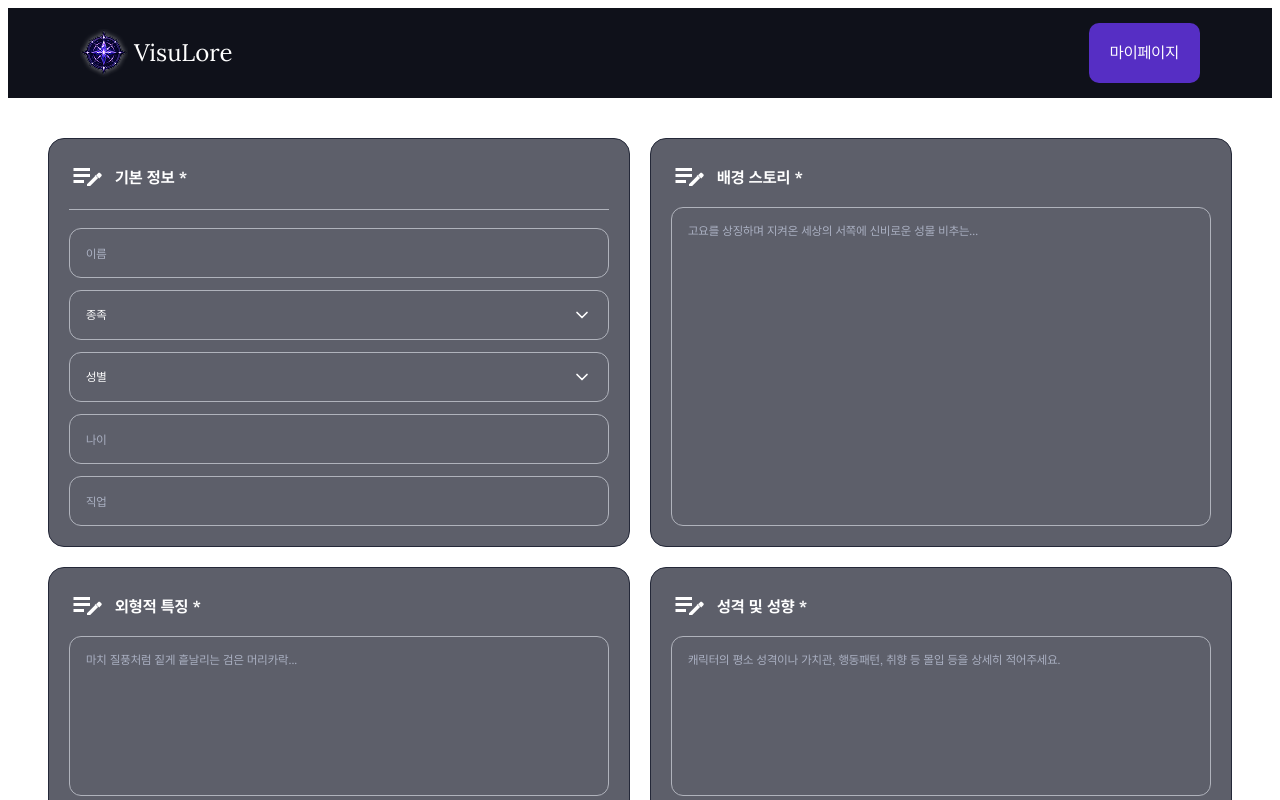
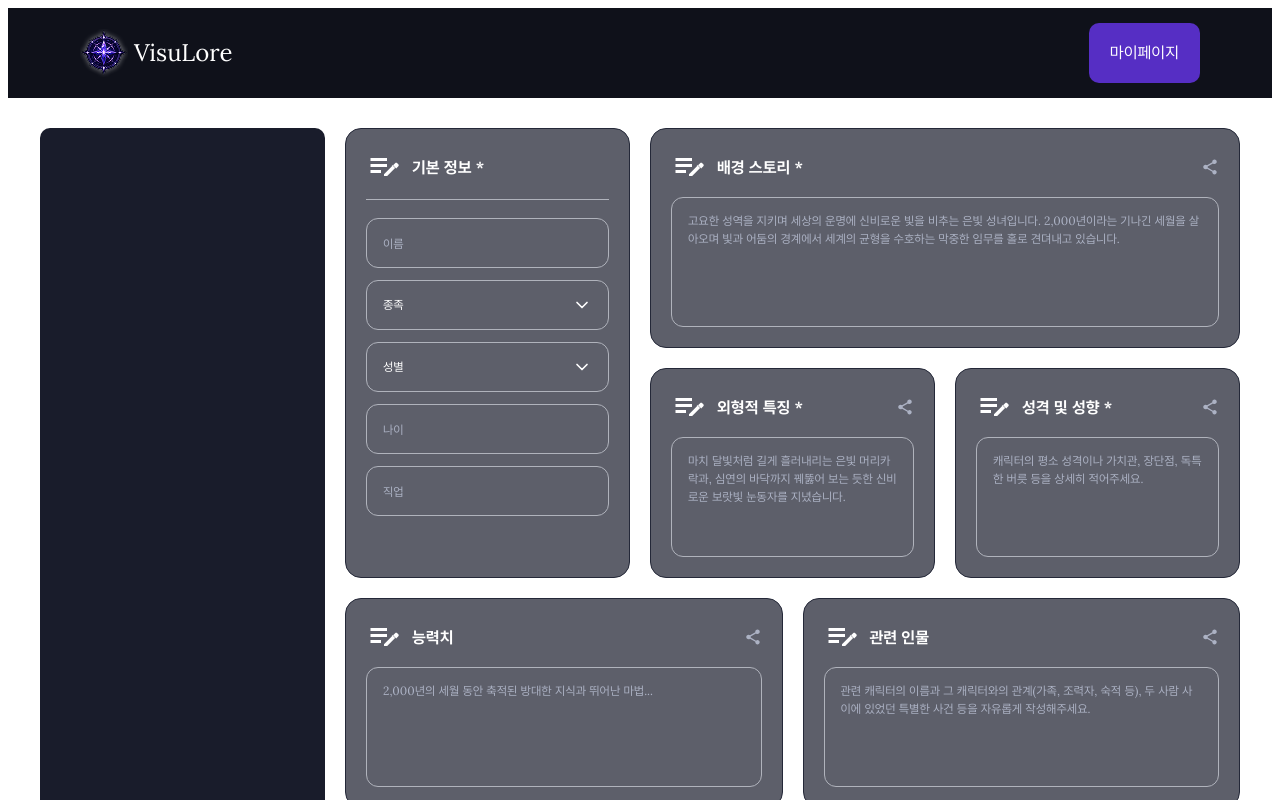
Before and after one commit to eodrn7021-cell/est_13_3st_project, a Next.js app: page /characters/create in a window 1280 px wide. Shown: the top 800 px of the page. Built offline with nearby package versions, Linux system fonts and the light colour scheme.

Commit message:
feat: implement character creation page with form components, textarea, and layout sidebar

```diff
--- a/app/characters/create/page.jsx
+++ b/app/characters/create/page.jsx
@@ -1,5 +1,8 @@
+// app/characters/create/page.jsx
 "use client";
+
 import Header from "@/components/layout/Header/Header";
+import Sidebar from "@/components/layout/Sidebar/Sidebar";
 import CharacterForm from "@/components/character/CharacterForm/CharacterForm";
 
 export default function CreateCharacterPage() {
@@ -8,11 +11,34 @@ export default function CreateCharacterPage() {
   };
 
   return (
-    <>
+    <div style={{ minHeight: "100vh", display: "flex", flexDirection: "column" }}>
+      {/* 상단 헤더 */}
       <Header variant="account" />
-      <div style={{ padding: "40px", maxWidth: "1200px", margin: "0 auto" }}>
-        <CharacterForm onSubmit={handleSubmit} />
-      </div>
-    </>
+
+      {/* 메인 바디 (Figma Dimensions: W 1200, H 870, Gap 20, Padding Y 30, Padding X 0) */}
+      <main
+        style={{
+          display: "flex",
+          flexDirection: "row",
+          gap: "20px",
+          padding: "30px 0",
+          maxWidth: "1200px",
+          width: "100%",
+          minHeight: "870px",
+          margin: "0 auto",
+          boxSizing: "border-box",
+          flex: 1,
+          alignItems: "stretch",
+        }}
+      >
+        {/* 좌측 사이드바 (variant="character" 전달 시 사이드바 내부 구성 자동 렌더링) */}
+        <Sidebar variant="character" />
+
+        {/* 우측 캐릭터 입력 폼 영역 */}
+        <div style={{ flex: 1, minWidth: 0 }}>
+          <CharacterForm onSubmit={handleSubmit} />
+        </div>
+      </main>
+    </div>
   );
 }
--- a/components/character/CharacterForm/CharacterForm.jsx
+++ b/components/character/CharacterForm/CharacterForm.jsx
@@ -18,6 +18,14 @@ function EditNoteIcon() {
       aria-hidden="true"
     >
       <path d="M3 10h11v2H3zm0-4h11v2H3zm0 8h7v2H3zm15.01-3.13l1.41-1.41c.39-.39 1.02-.39 1.41 0l.71.71c.39.39.39 1.02 0 1.41l-1.41 1.41-2.12-2.12zm-.71.71l-5.3 5.3V18h2.12l5.3-5.3-2.12-2.12z" />
+    </svg>
+  );
+}
+
+function ShareIcon() {
+  return (
+    <svg viewBox="0 0 24 24" width="18" height="18" fill="currentColor" aria-hidden="true">
+      <path d="M18 16.08c-.76 0-1.44.3-1.96.77L8.91 12.7c.05-.23.09-.46.09-.7s-.04-.47-.09-.7l7.05-4.11c.54.5 1.25.81 2.04.81 1.66 0 3-1.34 3-3s-1.34-3-3-3-3 1.34-3 3c0 .24.04.47.09.7L8.04 9.81C7.5 9.31 6.79 9 6 9c-1.66 0-3 1.34-3 3s1.34 3 3 3c.79 0 1.5-.31 2.04-.81l7.12 4.16c-.05.21-.08.43-.08.65 0 1.61 1.31 2.92 2.92 2.92 1.61 0 2.92-1.31 2.92-2.92s-1.31-2.92-2.92-2.92z" />
     </svg>
   );
 }
@@ -59,9 +67,16 @@ export default function CharacterForm({
 
   return (
     <form className={`${styles.formContainer} ${className}`.trim()} style={style} onSubmit={handleSubmit}>
-      <div className={styles.formGrid}>
-        {/* 1. 기본 정보 카드 (2열 그리드 중 1열 1행 배치) */}
-        <div className={styles.infoCard}>
+      {/*
+        [1번 레이아웃]: 3열 2행 구조
+        - 1열 1~2행: 기본 정보 * (통합 카드)
+        - 2~3열 1행: 배경 스토리 * (2개 열 병합)
+        - 2열 2행: 외형적 특징 *
+        - 3열 2행: 성격 및 성향 *
+      */}
+      <div className={styles.sectionOne}>
+        {/* 기본 정보 카드 (1열 1~2행 차지) */}
+        <div className={styles.basicInfoCard}>
           <div className={styles.cardHeader}>
             <span className={styles.headerIcon}>
               <EditNoteIcon />
@@ -102,45 +117,75 @@ export default function CharacterForm({
           </div>
         </div>
 
-        {/* 2. 배경 스토리 */}
+        {/* 배경 스토리 * (2~3열 1행 차지) */}
+        <div className={styles.backgroundStoryCard}>
           <Textarea
             title="배경 스토리 *"
-          placeholder="고요를 상징하며 지켜온 세상의 서쪽에 신비로운 성물 비추는..."
+            rightAction={<ShareIcon />}
+            placeholder="고요한 성역을 지키며 세상의 운명에 신비로운 빛을 비추는 은빛 성녀입니다. 2,000년이라는 기나긴 세월을 살아오며 빛과 어둠의 경계에서 세계의 균형을 수호하는 막중한 임무를 홀로 견뎌내고 있습니다."
             value={formData.backgroundStory}
             onChange={(e) => handleChange("backgroundStory", e.target.value)}
+            containerStyle={{ height: "100%" }}
+            inputStyle={{ minHeight: "130px", flex: 1 }}
           />
+        </div>
 
-        {/* 3. 외형적 특징 */}
+        {/* 외형적 특징 * (2열 2행 차지) */}
+        <div className={styles.appearanceCard}>
           <Textarea
             title="외형적 특징 *"
-          placeholder="마치 질풍처럼 짙게 흩날리는 검은 머리카락..."
+            rightAction={<ShareIcon />}
+            placeholder="마치 달빛처럼 길게 흘러내리는 은빛 머리카락과, 심연의 바닥까지 꿰뚫어 보는 듯한 신비로운 보랏빛 눈동자를 지녔습니다."
             value={formData.appearance}
             onChange={(e) => handleChange("appearance", e.target.value)}
+            containerStyle={{ height: "100%" }}
+            inputStyle={{ minHeight: "120px", flex: 1 }}
           />
+        </div>
 
-        {/* 4. 성격 및 성향 */}
+        {/* 성격 및 성향 * (3열 2행 차지) */}
+        <div className={styles.personalityCard}>
           <Textarea
             title="성격 및 성향 *"
-          placeholder="캐릭터의 평소 성격이나 가치관, 행동패턴, 취향 등 몰입 등을 상세히 적어주세요."
+            rightAction={<ShareIcon />}
+            placeholder="캐릭터의 평소 성격이나 가치관, 장단점, 독특한 버릇 등을 상세히 적어주세요."
             value={formData.personality}
             onChange={(e) => handleChange("personality", e.target.value)}
+            containerStyle={{ height: "100%" }}
+            inputStyle={{ minHeight: "120px", flex: 1 }}
           />
+        </div>
+      </div>
 
-        {/* 5. 능력치 */}
+      {/*
+        [2번 레이아웃]: 2열 1행 (반반 50:50) 구조
+        - 1열 1행: 능력치
+        - 2열 1행: 관련 인물
+      */}
+      <div className={styles.sectionTwo}>
+        {/* 능력치 (1열 1행) */}
+        <div className={styles.abilitiesCard}>
           <Textarea
             title="능력치"
+            rightAction={<ShareIcon />}
             placeholder="2,000년의 세월 동안 축적된 방대한 지식과 뛰어난 마법..."
             value={formData.abilities}
             onChange={(e) => handleChange("abilities", e.target.value)}
+            inputStyle={{ minHeight: "120px" }}
           />
+        </div>
 
-        {/* 6. 관련 인물 */}
+        {/* 관련 인물 (2열 1행) */}
+        <div className={styles.relatedCharactersCard}>
           <Textarea
             title="관련 인물"
+            rightAction={<ShareIcon />}
             placeholder="관련 캐릭터의 이름과 그 캐릭터와의 관계(가족, 조력자, 숙적 등), 두 사람 사이에 있었던 특별한 사건 등을 자유롭게 작성해주세요."
             value={formData.relatedCharacters}
             onChange={(e) => handleChange("relatedCharacters", e.target.value)}
+            inputStyle={{ minHeight: "120px" }}
           />
+        </div>
       </div>
     </form>
   );
--- a/components/character/CharacterForm/CharacterForm.module.scss
+++ b/components/character/CharacterForm/CharacterForm.module.scss
@@ -2,23 +2,31 @@
 @use "../../../styles/abstracts/_variables.scss" as variables;
 
 .formContainer {
+  display: flex;
+  flex-direction: column;
+  gap: 20px;
   width: 100%;
   box-sizing: border-box;
 }
 
-.formGrid {
+// 1번 레이아웃: 3열 2행 구조 (기본정보가 1열 1~2행, 배경스토리가 2~3열 1행, 외형/성격이 2열2행/3열2행)
+.sectionOne {
   display: grid;
-  grid-template-columns: repeat(2, 1fr);
+  grid-template-columns: repeat(3, 1fr);
+  grid-template-rows: auto auto;
   gap: 20px;
   width: 100%;
   box-sizing: border-box;
 
-  @media (max-width: 900px) {
+  @media (max-width: 1024px) {
     grid-template-columns: 1fr;
+    grid-template-rows: auto;
   }
 }
 
-.infoCard {
+.basicInfoCard {
+  grid-column: 1;
+  grid-row: 1 / span 2;
   display: flex;
   flex-direction: column;
   padding: 20px;
@@ -29,6 +37,70 @@
   border: 1px solid colors.$color_tag; // Tag Stroke (#242838)
   border-radius: 16px;
   color: colors.$color_white;
+
+  @media (max-width: 1024px) {
+    grid-column: auto;
+    grid-row: auto;
+  }
+}
+
+.backgroundStoryCard {
+  grid-column: 2 / span 2;
+  grid-row: 1;
+
+  @media (max-width: 1024px) {
+    grid-column: auto;
+    grid-row: auto;
+  }
+}
+
+.appearanceCard {
+  grid-column: 2;
+  grid-row: 2;
+
+  @media (max-width: 1024px) {
+    grid-column: auto;
+    grid-row: auto;
+  }
+}
+
+.personalityCard {
+  grid-column: 3;
+  grid-row: 2;
+
+  @media (max-width: 1024px) {
+    grid-column: auto;
+    grid-row: auto;
+  }
+}
+
+// 2번 레이아웃: 2열 1행 (반반 50:50 분할) 구조
+.sectionTwo {
+  display: grid;
+  grid-template-columns: repeat(2, 1fr);
+  gap: 20px;
+  width: 100%;
+  box-sizing: border-box;
+
+  @media (max-width: 1024px) {
+    grid-template-columns: 1fr;
+  }
+}
+
+.abilitiesCard {
+  grid-column: 1;
+
+  @media (max-width: 1024px) {
+    grid-column: auto;
+  }
+}
+
+.relatedCharactersCard {
+  grid-column: 2;
+
+  @media (max-width: 1024px) {
+    grid-column: auto;
+  }
 }
 
 .cardHeader {
--- a/components/form/Textarea/Textarea.jsx
+++ b/components/form/Textarea/Textarea.jsx
@@ -19,11 +19,13 @@ function EditNoteIcon() {
 export default function Textarea({
   title = "Name",
   icon,
+  rightAction,
   placeholder = "Default message",
   value,
   onChange,
   className = "",
   containerStyle,
+  inputStyle,
   ...props
 }) {
   const renderIcon = () => {
@@ -43,13 +45,16 @@ export default function Textarea({
   return (
     <div className={`${styles.container} ${className}`.trim()} style={containerStyle}>
       <div className={styles.inputTitle}>
-        <span className={styles.icon}>
-          {renderIcon()}
-        </span>
-        <span className={styles.titleText}>{title}</span>
+        <div className={styles.titleLeft}>
+          <span className={styles.icon}>
+            {renderIcon()}
+          </span>
+          <span className={styles.titleText}>{title}</span>
+        </div>
+        {rightAction && <div className={styles.titleRight}>{rightAction}</div>}
       </div>
 
-      <div className={styles.input}>
+      <div className={styles.input} style={inputStyle}>
         <textarea
           className={styles.textarea}
           placeholder={placeholder}
--- a/components/form/Textarea/Textarea.module.scss
+++ b/components/form/Textarea/Textarea.module.scss
@@ -17,10 +17,16 @@
 .inputTitle {
   display: flex;
   align-items: center;
+  justify-content: space-between;
   gap: 10px;
   padding: 0;
   width: 100%;
-  justify-content: flex-start;
+}
+
+.titleLeft {
+  display: flex;
+  align-items: center;
+  gap: 10px;
 
   .icon {
     display: inline-flex;
@@ -52,12 +58,25 @@
   }
 }
 
+.titleRight {
+  display: inline-flex;
+  align-items: center;
+  justify-content: center;
+  color: colors.$color_text_muted;
+  cursor: pointer;
+  transition: color 0.2s ease;
+
+  &:hover {
+    color: colors.$color_white;
+  }
+}
+
 .input {
   display: flex;
   flex-direction: column;
   width: 100%;
   flex: 1;
-  min-height: 160px;
+  min-height: 130px;
   gap: 10px;
   padding: 14px 16px;
   box-sizing: border-box;
--- a/components/layout/Sidebar/Sidebar.jsx
+++ b/components/layout/Sidebar/Sidebar.jsx
@@ -0,0 +1,31 @@
+"use client";
+
+import styles from "./Sidebar.module.scss";
+
+
+export default function Sidebar({
+  children,
+  variant = "default",
+  topContent,
+  bottomContent,
+  className = "",
+  style,
+  ...props
+}) {
+  return (
+    <aside
+      className={`${styles.sidebar} ${styles[`sidebar_${variant}`] || ""} ${className}`.trim()}
+      style={style}
+      {...props}
+    >
+      {children ? (
+        children
+      ) : (topContent || bottomContent) ? (
+        <div className={styles.inner}>
+          {topContent && <div className={styles.topSection}>{topContent}</div>}
+          {bottomContent && <div className={styles.bottomSection}>{bottomContent}</div>}
+        </div>
+      ) : null}
+    </aside>
+  );
+}
--- a/components/layout/Sidebar/Sidebar.module.scss
+++ b/components/layout/Sidebar/Sidebar.module.scss
@@ -0,0 +1,132 @@
+@use "../../../styles/abstracts/_colors.scss" as colors;
+@use "../../../styles/abstracts/_variables.scss" as variables;
+
+.sidebar {
+  display: flex;
+  flex-direction: column;
+  justify-content: space-between;
+  width: 285px;
+  min-height: 810px;
+  height: 100%;
+  align-self: stretch; // H: Fill (부모 바디 높이에 맞게 채움)
+  padding: 30px 10px;
+  box-sizing: border-box;
+  flex-shrink: 0;
+
+  background-color: colors.$color_background_surface; // Background Surface (#191c2b)
+  border-radius: 10px; // Corner radius 10px
+  opacity: 1;
+
+  color: colors.$color_white;
+
+  @media (max-width: 900px) {
+    width: 100%;
+    min-height: auto;
+    align-self: auto;
+  }
+}
+
+.inner {
+  display: flex;
+  flex-direction: column;
+  justify-content: space-between;
+  width: 100%;
+  height: 100%;
+  flex: 1;
+}
+
+.topSection {
+  display: flex;
+  flex-direction: column;
+  width: 100%;
+  gap: 16px;
+}
+
+.bottomSection {
+  display: flex;
+  flex-direction: column;
+  width: 100%;
+  gap: 10px;
+  margin-top: auto;
+}
+
+.menuList {
+  display: flex;
+  flex-direction: column;
+  gap: 8px;
+  width: 100%;
+}
+
+.menuItem {
+  display: flex;
+  align-items: center;
+  gap: 12px;
+  padding: 12px 16px;
+  border-radius: 10px;
+  color: colors.$color_white;
+  font-family: var(--font_lora), variables.$font_family_kr;
+  font-size: 15px;
+  font-weight: variables.$font_weight_medium;
+  cursor: pointer;
+  transition: background 0.2s ease, opacity 0.2s ease;
+
+  &:hover {
+    background-color: rgba(255, 255, 255, 0.08);
+  }
+
+  &.active {
+    background: colors.$gradient_side;
+    font-weight: variables.$font_weight_bold;
+  }
+}
+
+.menuIcon {
+  display: inline-flex;
+  align-items: center;
+  justify-content: center;
+  font-size: 18px;
+  line-height: 1;
+
+  svg {
+    width: 20px;
+    height: 20px;
+    fill: currentColor;
+  }
+}
+
+.checklistSection {
+  margin-top: 16px;
+  padding: 0 4px;
+
+  .checklistTitle {
+    font-family: variables.$font_family_kr;
+    font-size: 14px;
+    font-weight: variables.$font_weight_regular;
+    color: colors.$color_text_muted;
+    margin-bottom: 12px;
+  }
+
+  .checklistItems {
+    display: flex;
+    flex-direction: column;
+    gap: 10px;
+  }
+
+  .checkItem {
+    display: flex;
+    align-items: center;
+    gap: 10px;
+    font-family: variables.$font_family_kr;
+    font-size: 13px;
+    color: colors.$color_white;
+    cursor: pointer;
+    user-select: none;
+
+    input[type="checkbox"] {
+      width: 16px;
+      height: 16px;
+      accent-color: colors.$color_primary;
+      cursor: pointer;
+    }
+  }
+}
```
Lines whose indentation alone changed are shown as unchanged.
